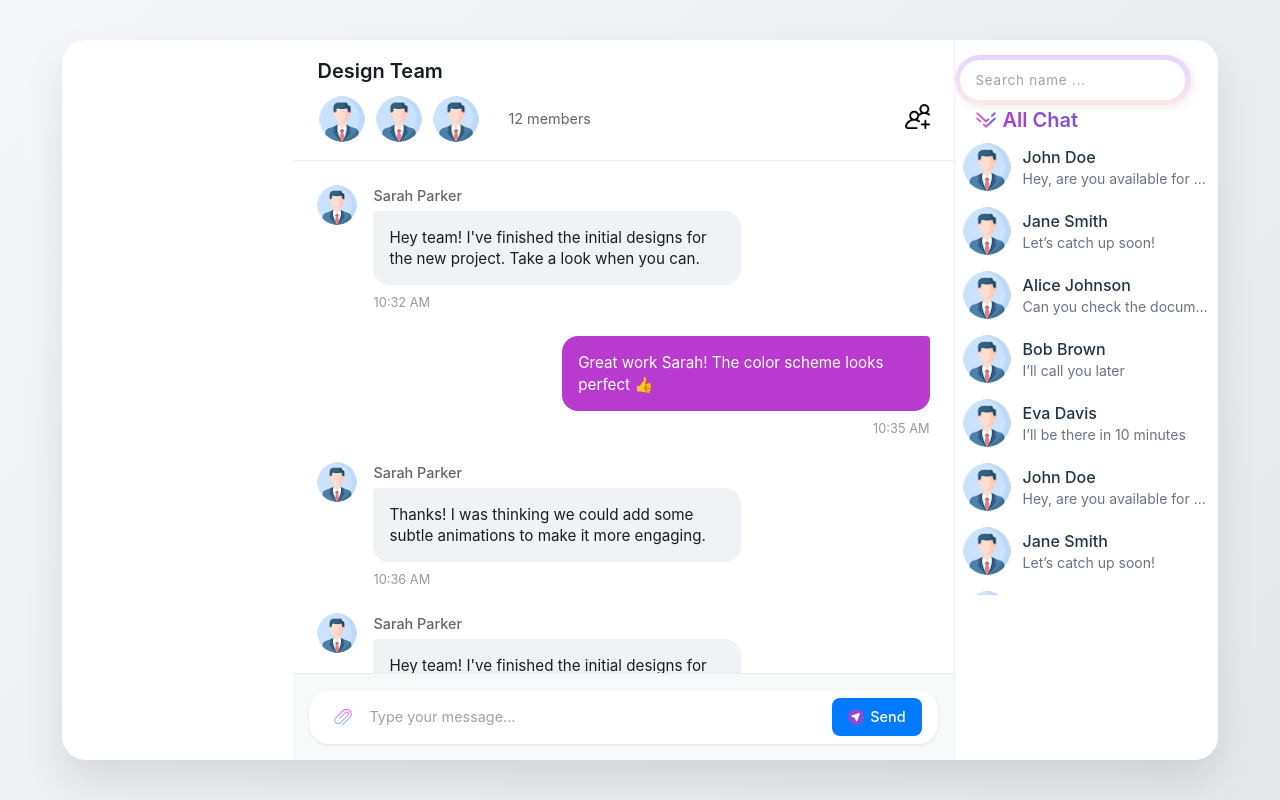
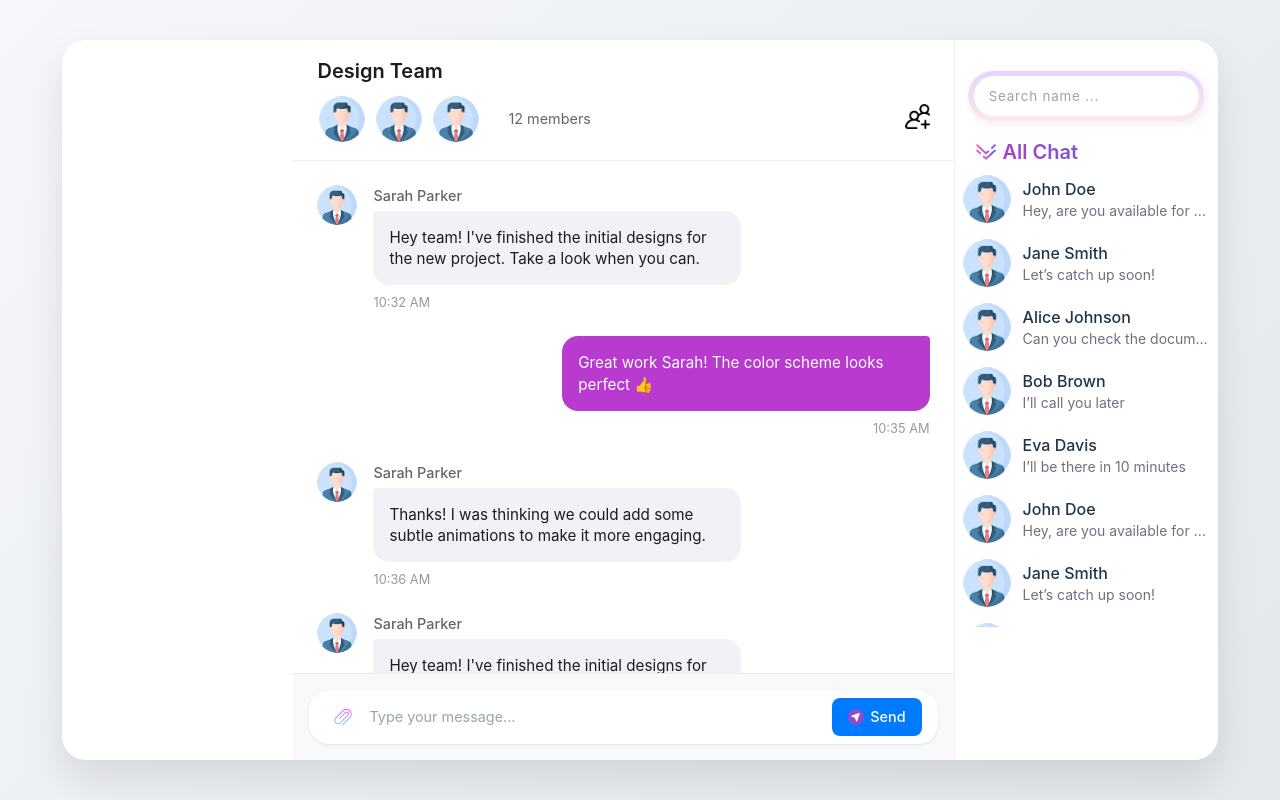
Before and after one commit to omar-ahmed2/desktop-real-time-chat-pp, a React (Vite) app in the folder desktop-real-time-chat-app/: page /chat in a window 1280 px wide. Built offline with nearby package versions, Linux system fonts and the light colour scheme.

Commit message:
filter list by name done

```diff
--- a/desktop-real-time-chat-app/src/components/Chat/chatList.jsx
+++ b/desktop-real-time-chat-app/src/components/Chat/chatList.jsx
@@ -26,10 +26,11 @@ const profilePicStyle = {
   marginRight: '10px',
   objectFit: 'cover',
 };
-const ChatList = ({ setMessage }) => {
+const ChatList = ({ setMessage, users }) => {
+  console.log(users)
   return (
     <div style={containerStyle}>
-      {chatUsers.map(user => (
+      {users.map(user => (
     <div
       key={user.id}
       className="hover:bg-blue-500 transition duration-300 flex items-center gap-3 p-2 cursor-pointer"
--- a/desktop-real-time-chat-app/src/components/Chat/searchbar/Searchbar.module.css
+++ b/desktop-real-time-chat-app/src/components/Chat/searchbar/Searchbar.module.css
@@ -8,6 +8,7 @@
     border-radius: 30px;
     overflow: hidden;
     box-shadow: 2px 2px 10px rgba(0, 0, 0, 0.075);
+    margin: 1rem auto;
   }
 
 
```
